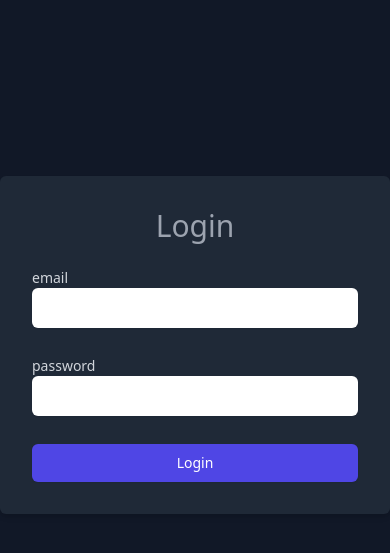
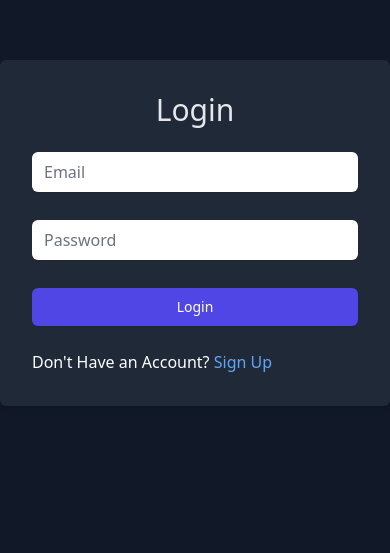
Before and after one commit to kaizentechcult/KaizenClub, a React (Vite) app in the folder frontend/: page /kaizen-portfolio/login in a window 390 px wide. Shown: the part 189-742 px from the top of the page. Built offline with nearby package versions, Linux system fonts and the light colour scheme; no server answers.

Commit message:
changed log in pages

```diff
--- a/frontend/package.json
+++ b/frontend/package.json
@@ -18,6 +18,7 @@
     "@mui/icons-material": "^5.15.18",
     "@mui/material": "^5.15.18",
     "axios": "^1.7.2",
+    "eslint": "^9.4.0",
     "express-session": "^1.18.0",
     "firebase": "^10.12.2",
     "gh-pages": "^6.1.1",
--- a/frontend/src/App.jsx
+++ b/frontend/src/App.jsx
@@ -1,33 +1,27 @@
-// import axios from "axios";
+import React, { Suspense, useEffect, useState } from "react";
+import SignIn from "./pages/SignUp/SignUp.jsx";
 import "./index.css";
-import SignIn from "./pages/SignUp/SignUp.jsx";
 import LogIn from "./pages/LogIn/LogIn.jsx";
-import React, { Suspense, useEffect, useState } from "react";
 import { useAuthState } from "react-firebase-hooks/auth";
 import { auth } from "./firebase/config.jsx";
 import Home from "./pages/Home/Home";
+import { useNavigate } from "react-router-dom";
 import JoinUs from "./pages/JoinUs/JoinUs.jsx";
+import Members from "./pages/Members/Members.jsx";
+import Projects from "./components/Projects/Projects.jsx";
 import {
   BrowserRouter as Router,
   Routes,
   Route,
   Navigate,
 } from "react-router-dom";
-// import Dashboard from "./pages/Dashboard/Dashboard.jsx";
-import Members from "./pages/Members/Members.jsx";
-import Projects from "./components/Projects/Projects.jsx";
-import Navbar from "./components/Navbar/Navbar.jsx";
 
 const App = () => {
   const [user] = useAuthState(auth);
-
-  // const variable =
-  // console.log(variable);
   return (
+    <Suspense>
       <Router>
-      <Navbar />
         <Routes>
-
           <Route path="/kaizen-portfolio/home" element={<Home />} />
           <Route path="/kaizen-portfolio/members" element={<Members />} />
           <Route path="/kaizen-portfolio/projects" element={<Projects />} />
@@ -37,6 +31,7 @@ const App = () => {
           <Route path="*" element={<Navigate to="/kaizen-portfolio/login" />} />
         </Routes>
       </Router>
+    </Suspense>
   );
 };
 
--- a/frontend/src/components/FormInput/FormInput.jsx
+++ b/frontend/src/components/FormInput/FormInput.jsx
@@ -1,20 +1,14 @@
 import PropTypes from "prop-types";
 
-const FormInput = ({ textField, inpType, handleFunc, value }) => {
+const FormInput = ({ textField, inpType, handleFunc, value, Label }) => {
   return (
     <div className="form-cont flex flex-col">
-      <label
-        htmlFor={textField}
-        className="block text-sm font-medium text-gray-300"
-      >
-        {textField}
-      </label>
       <input
-        className="block w-full px-3 py-2 text-gray-800 border-none focus:border-none rounded-md shadow-sm focus:ring-indigo-500 focus:border-indigo-500 sm:text-sm"
+        className="block w-full px-3 py-2 text-gray-800 border-none focus:border-none rounded-md shadow-sm focus:ring-indigo-500 focus:border-indigo-500 sm:text-sm placeholder:text-gray-500"
         type={inpType}
         name={textField}
         value={value}
-        // placeholder={textField}
+        placeholder={Label}
         id={textField}
         onChange={handleFunc}
       />
@@ -24,6 +18,7 @@ const FormInput = ({ textField, inpType, handleFunc, value }) => {
 
 FormInput.propTypes = {
   textField: PropTypes.string,
+  Label: PropTypes.string,
   inpType: PropTypes.string,
   value: PropTypes.string,
   handleFunc: PropTypes.func,
--- a/frontend/src/components/Hero/Hero.jsx
+++ b/frontend/src/components/Hero/Hero.jsx
@@ -1,5 +1,7 @@
-// import React from "react";
-import "../Hero/Hero.css";
+import React, { Suspense, lazy } from 'react';
+import '../Hero/Hero.css';
+
+const LazyImage = lazy(() => import('../LazyImg/LazyImg'));
 
 const Hero = () => {
   return (
@@ -19,11 +21,9 @@ const Hero = () => {
           </p>
         </div>
         <div className="right-main flex-1">
-          <img
-            className=" lg:h-[85vh] rounded-lg  scale-75"
-            src="https://th.bing.com/th/id/OIG1.amdmtB.mSlhKH4FEItB7?pid=ImgGn"
-            alt=""
-          />
+          <Suspense fallback={<div>Loading...</div>}>
+            <LazyImage />
+          </Suspense>
         </div>
       </div>
     </div>
--- /dev/null
+++ b/frontend/src/components/LazyImg/LazyImg.jsx
@@ -0,0 +1,14 @@
+// LazyImage.js
+import React from 'react';
+
+const LazyImg = () => {
+  return (
+    <img
+      className="lg:h-[85vh] rounded-lg scale-75"
+      src="https://th.bing.com/th/id/OIG1.amdmtB.mSlhKH4FEItB7?pid=ImgGn"
+      alt=""
+    />
+  );
+};
+
+export default LazyImg;
--- a/frontend/src/index.css
+++ b/frontend/src/index.css
@@ -6,3 +6,15 @@
   margin: 0;
   padding: 0;
 }
+
+::-webkit-scrollbar {
+  width: 10px;
+}
+
+::-webkit-scrollbar-track {
+  background: #435b78;
+}
+
+::-webkit-scrollbar-thumb {
+  background: rgb(19, 30, 45);
+}
--- a/frontend/src/pages/Home/Home.jsx
+++ b/frontend/src/pages/Home/Home.jsx
@@ -3,21 +3,23 @@ import { useNavigate } from "react-router-dom";
 import Hero from "../../components/Hero/Hero";
 import { auth } from "../../firebase/config";
 import { useAuthState } from "react-firebase-hooks/auth";
+import Members from "../Members/Members";
+import Navbar from "../../components/Navbar/Navbar";
+import JoinUs from "../JoinUs/JoinUs";
+import Projects from "../../components/Projects/Projects";
 
 const Home = () => {
   const navigate = useNavigate();
-  const [user] = useAuthState(auth);
+  const [user, loading] = useAuthState(auth); // Include loading state
 
-  useEffect(() => {
-    if (!user) {
-      // Redirect to login if not authenticated
-      navigate("/kaizen-portfolio/login");
-    }
-  }, [user]); // Dependency array to trigger effect on user state change
-
+  // Conditional rendering based on authentication status
   return (
     <>
+      <Navbar />
       <Hero />
+      <Members />
+      <JoinUs />
+      <Projects />
     </>
   );
 };
--- a/frontend/src/pages/LogIn/LogIn.jsx
+++ b/frontend/src/pages/LogIn/LogIn.jsx
@@ -1,11 +1,10 @@
 import { useState } from "react";
-import { useNavigate } from "react-router-dom";
+import { Link, useNavigate } from "react-router-dom";
 import axios from "axios"; // Remove if not used
 import FormInput from "../../components/FormInput/FormInput";
 import FormBtn from "../../components/FormBtn/FormBtn";
 import { useSignInWithEmailAndPassword } from "react-firebase-hooks/auth";
 import { auth } from "../../firebase/config";
-
 
 const Login = () => {
   const [email, setEmail] = useState("");
@@ -33,17 +32,19 @@ const Login = () => {
   return (
     <div className="flex items-center justify-center min-h-screen">
       <div className="w-full max-w-md p-8 space-y-6 bg-gray-800 shadow-md rounded-md">
-        <h2 className="text-center text-3xl">Login</h2>
+        <h2 className="text-center text-3xl text-gray-200">Login</h2>
         <form onSubmit={handleSubmit}>
           <div className="form-outer flex flex-col gap-7">
             <FormInput
-              textField={"email"}
+              Label={"Email"}
+              textField={"mail"}
               inpType={"text"}
               handleFunc={(e) => setEmail(e.target.value)}
               valuein={email}
               // handleChange={handleChange}
-              />
+            />
             <FormInput
+              Label={"Password"}
               textField={"password"}
               inpType={"password"}
               handleFunc={(e) => setPassword(e.target.value)}
@@ -53,6 +54,12 @@ const Login = () => {
             <FormBtn text={"Login"} />
           </div>
         </form>
+        <p className="text-white">
+          Don't Have an Account?{" "}
+          <Link className="text-blue-400" to={"/kaizen-portfolio/signup"}>
+            Sign Up
+          </Link>
+        </p>
       </div>
     </div>
   );
--- a/frontend/src/pages/SignUp/SignUp.jsx
+++ b/frontend/src/pages/SignUp/SignUp.jsx
@@ -1,14 +1,11 @@
 import { useState } from "react";
-import { useNavigate } from "react-router-dom";
-import axios from "axios";
+import { Link, useNavigate } from "react-router-dom";
 import FormInput from "../../components/FormInput/FormInput";
 import FormBtn from "../../components/FormBtn/FormBtn";
 // import Link from "next/link";
 // import { useRouter } from "next/navigation";
 import { useCreateUserWithEmailAndPassword } from "react-firebase-hooks/auth";
 import { auth } from "../../firebase/config";
-
-
 
 const SignIn = () => {
   const [username, setUsername] = useState("");
@@ -17,23 +14,17 @@ const SignIn = () => {
 
   const navigate = useNavigate();
 
-  const handleChange = (event) => {
-    const { name, value } = event.target;
-    setSignIn({ ...signin, [name]: value });
-  };
-
   const [createUserWithEmailAndPassword, user, loading, error] =
     useCreateUserWithEmailAndPassword(auth);
 
   const handleSubmit = async (e) => {
     e.preventDefault();
-console.log([username, email, password])
+    console.log([username, email, password]);
     try {
       const res = await createUserWithEmailAndPassword(email, password);
       if (res) {
-        console.log("user Added")
+        console.log("user Added");
         navigate("/kaizen-portfolio/dashboard"); // Redirect to protected route
-
       }
     } catch (e) {
       console.error(e);
@@ -43,22 +34,25 @@ console.log([username, email, password])
   return (
     <div className="flex items-center justify-center min-h-screen">
       <div className="w-full max-w-md p-8 space-y-6 bg-gray-800 shadow-md rounded-md">
-        <h2 className="text-center text-3xl">Sign Up</h2>
+        <h2 className="text-center text-3xl text-gray-200">Sign Up</h2>
         <form onSubmit={handleSubmit}>
           <div className="form-outer flex flex-col gap-7">
             <FormInput
+              Label={"Username"}
               textField={"username"}
               inpType={"text"}
               handleFunc={(e) => setUsername(e.target.value)}
               valuein={username}
             />
             <FormInput
+              Label={"Email"}
               textField={"email"}
               inpType={"email"}
               handleFunc={(e) => setEmail(e.target.value)}
               valuein={email}
             />
             <FormInput
+              Label={"Password"}
               textField={"password"}
               inpType={"password"}
               handleFunc={(e) => setPassword(e.target.value)}
@@ -67,6 +61,12 @@ console.log([username, email, password])
             <FormBtn text={"Sign Up"} />
           </div>
         </form>
+        <p className="text-white">
+          Already Have an Account?{" "}
+          <Link className="text-blue-400" to={"/kaizen-portfolio/login"}>
+            Login
+          </Link>
+        </p>
       </div>
     </div>
   );
```
Also changed, not shown: 2 other files (tests, documents, lock files or other folders). Lines whose indentation alone changed are shown as unchanged.
